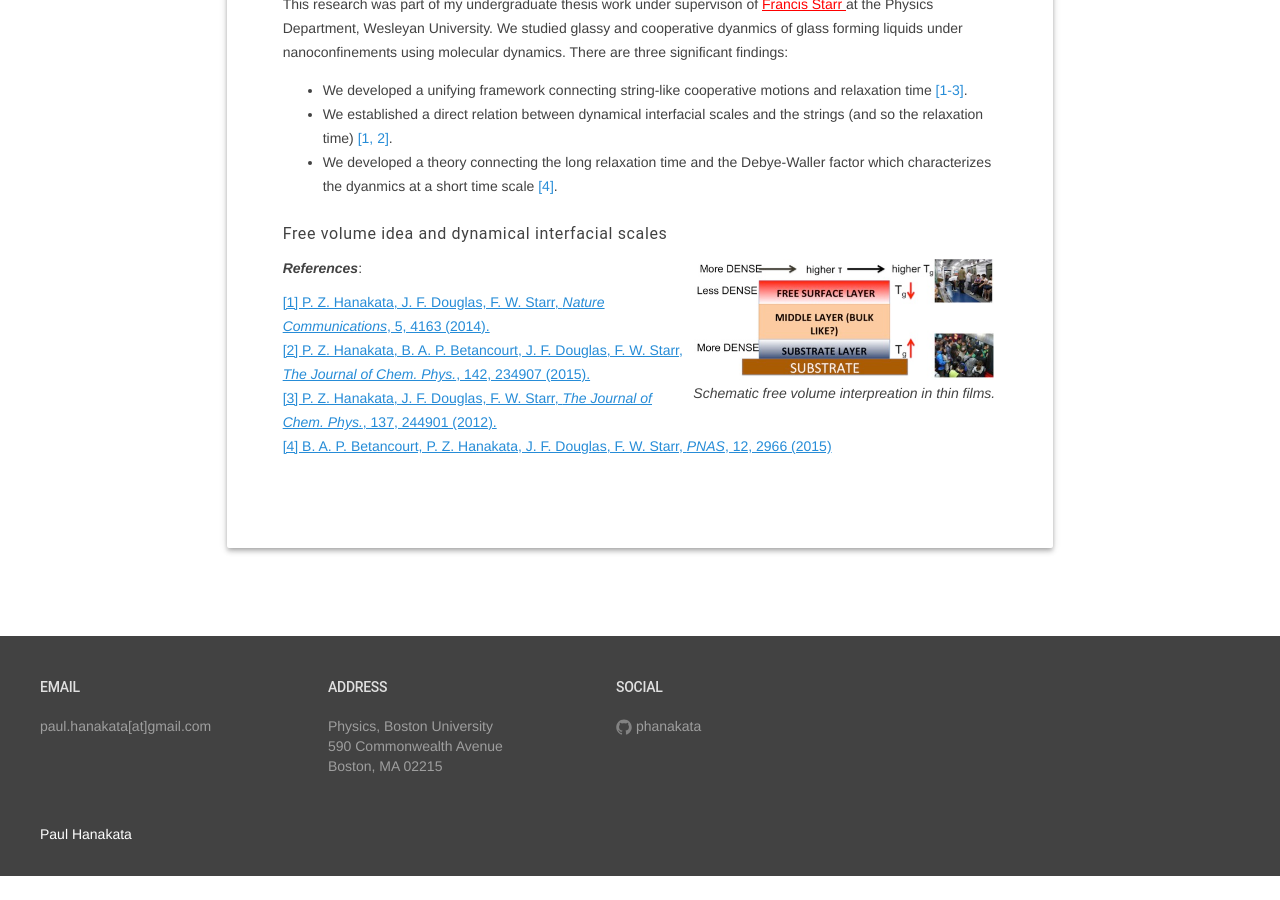
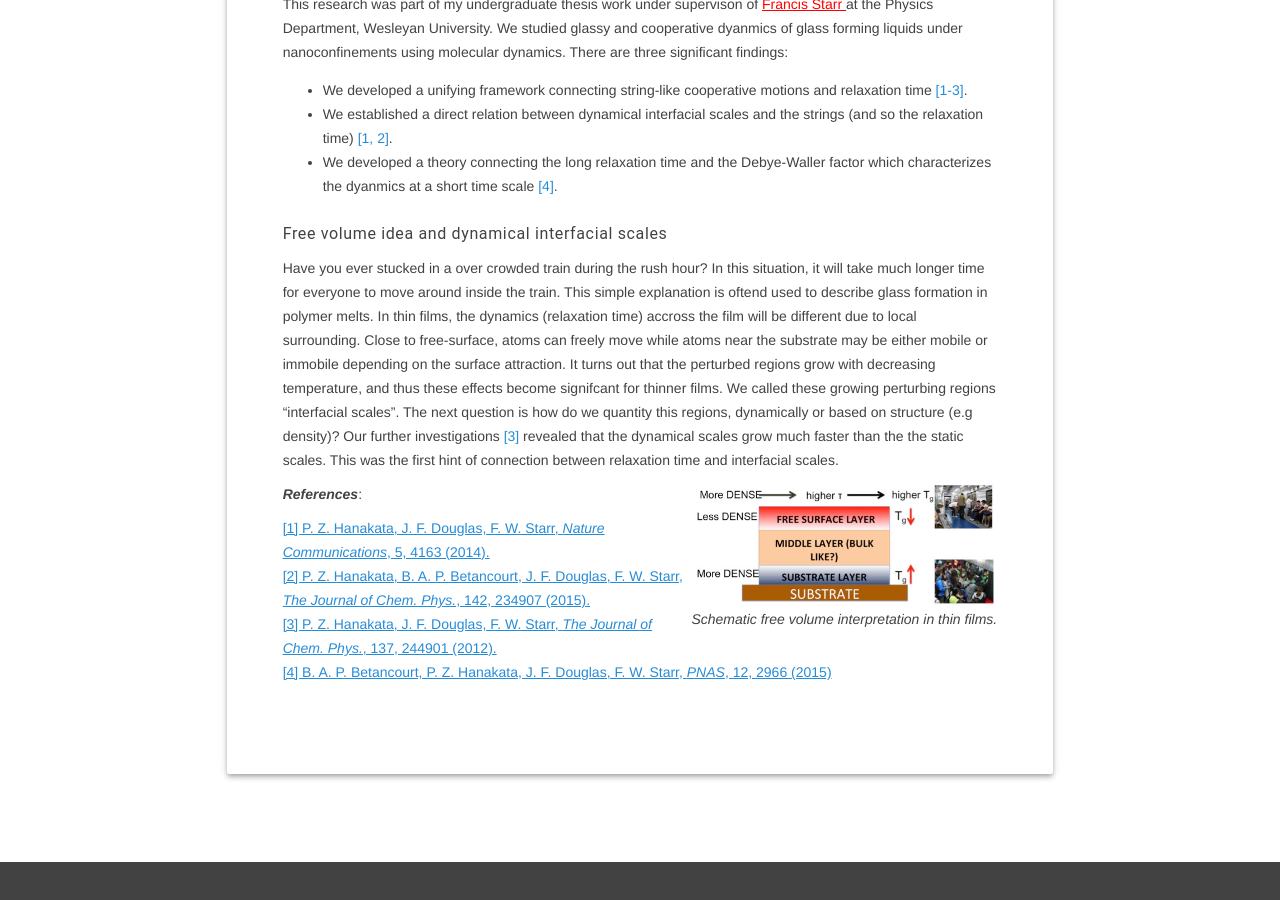
Before and after one commit to phanakata/phanakata.github.io, a Jekyll site: the page built from _posts/2015-08-01-glassforming.markdown, in a window 1280 px wide and 900 px high, scrolled down 441 px. Built offline with Jekyll 4.4.1, drawn with Linux system fonts in a browser that asks for light colours; formulas are drawn with MathJax 3; before the commit the page ends 1317 px from its top, so only the background shows below that.

Commit message:
Update 2015-08-01-glassforming.markdown

```diff
--- a/_posts/2015-08-01-glassforming.markdown
+++ b/_posts/2015-08-01-glassforming.markdown
@@ -19,8 +19,10 @@ There are three significant findings:
 * We developed a theory connecting the long relaxation time and the Debye-Waller factor which characterizes the dyanmics at a short time scale<span style="color:#268cd7"> [4]</span>.
 
 ###### Free volume idea and dynamical interfacial scales
+Have you ever stucked in a over crowded train during the rush hour? In this situation, it will take much longer time for everyone to move around inside the train. This simple explanation is oftend used to describe glass formation in polymer melts. In thin films, the dynamics (relaxation time) accross the film will be different due to local surrounding. Close to free-surface, atoms can freely move while atoms near the substrate may be either mobile or immobile depending on the surface attraction. It turns out that the perturbed regions grow with decreasing temperature, and thus these effects become signifcant for thinner films. We called these growing perturbing regions "interfacial scales". The next question is how do we quantity this regions, dynamically or based on structure (e.g density)? Our further investigations <span style="color:#268cd7"> [3]</span> revealed that the dynamical scales grow much faster than the the static scales. This was the first hint of connection between relaxation time and interfacial scales.
+
 <table class="image" align="right">
-<caption align="bottom">{{ "<i> Schematic free volume interpreation in thin films.</i>" }}</caption>
+<caption align="bottom">{{ "<i> Schematic free volume interpretation in thin films.</i>" }}</caption>
 <tr><td><img src="/img/fv_films.jpg" alt="Free volume picture" description="Drawing" style="width: 300px; max-width:100%;"/></td></tr>
 </table>
 
```
